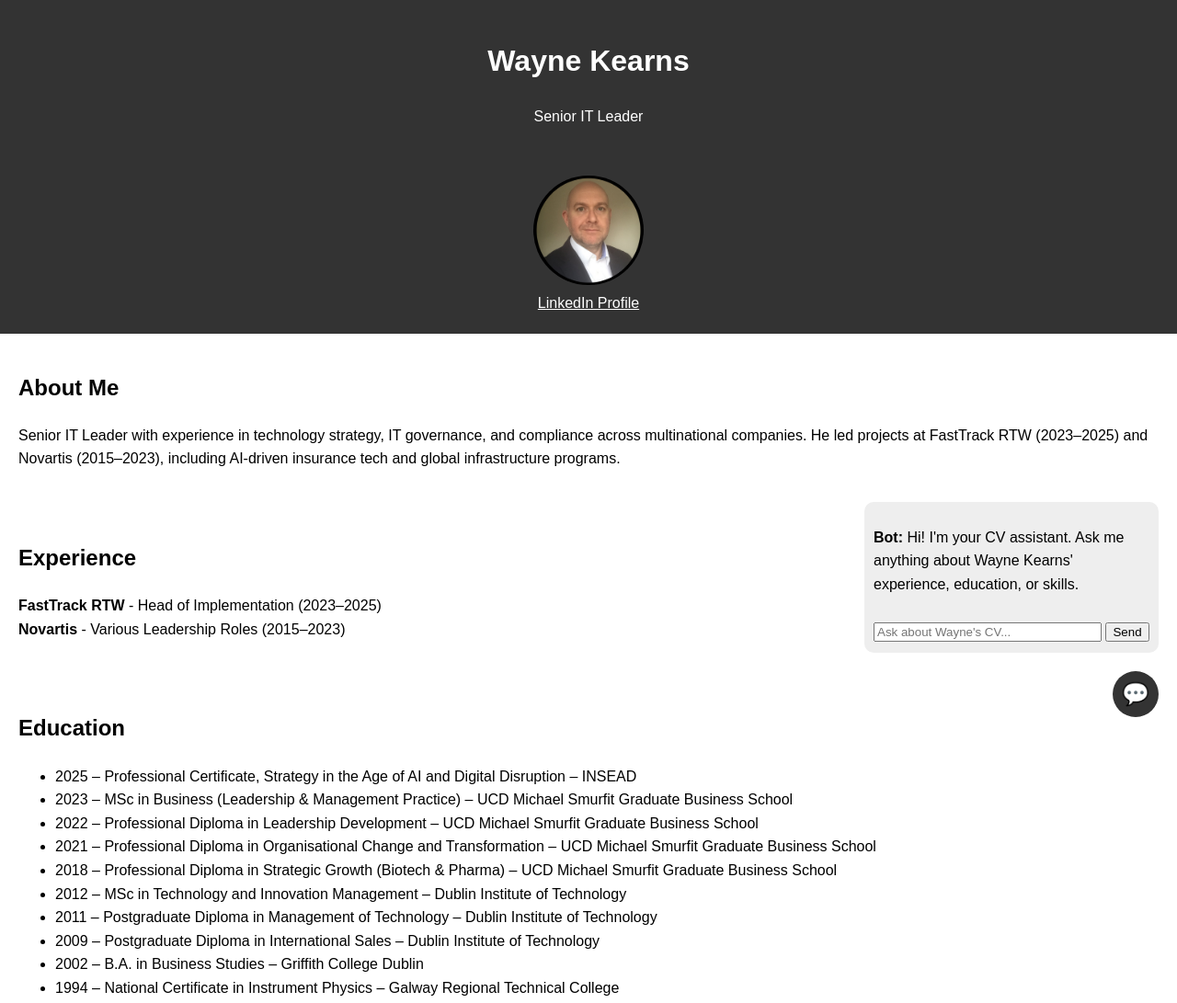
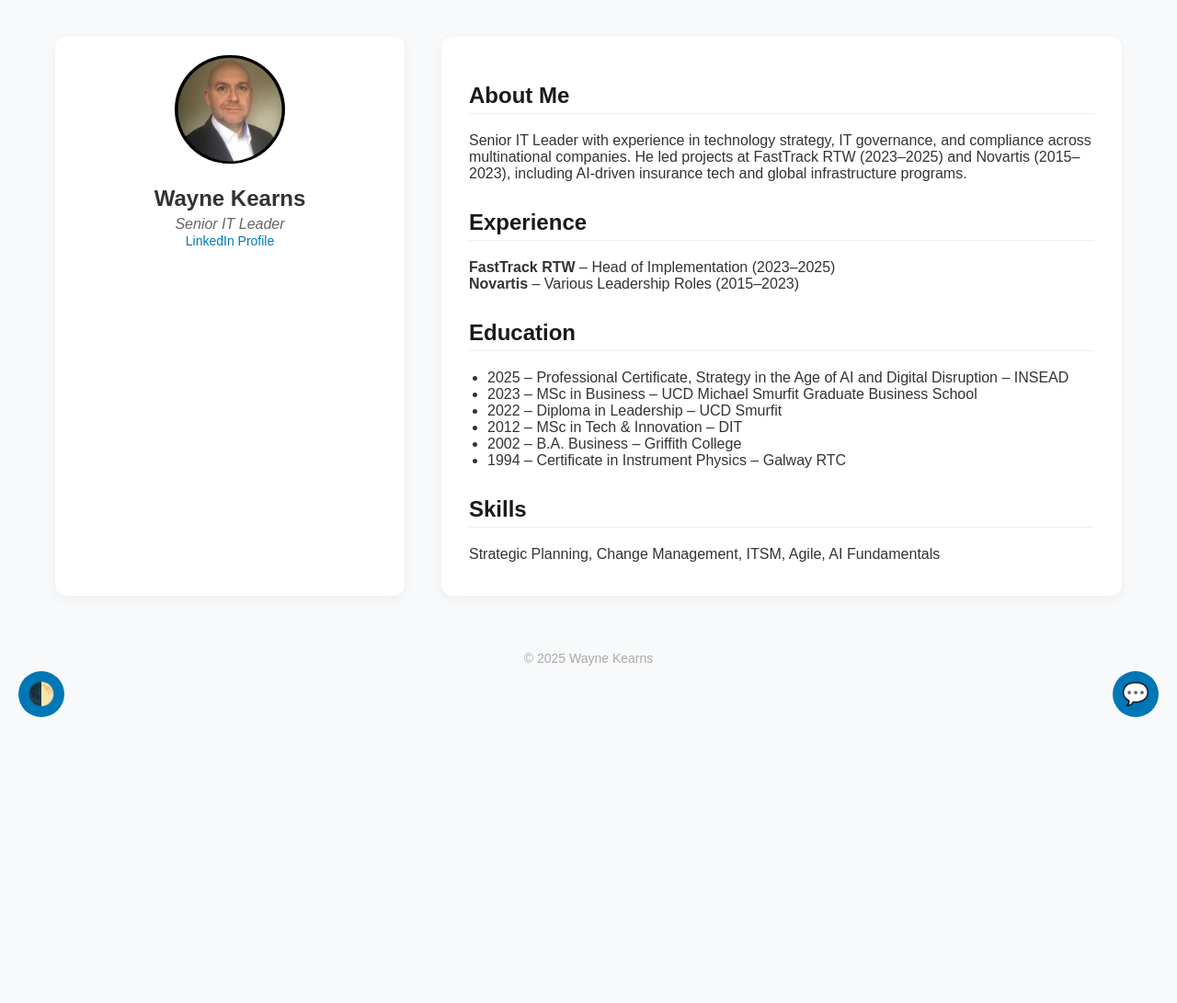
Before and after one commit to waynemkearns/waynecv-gpt, a website: page index.html in a window 1280 px wide. Shown: the top 1091 px of the page at 92% size. After the commit the page ends 800 px from the top, so only its background shows below. Drawn offline with Linux system fonts and the light colour scheme.

Commit message:
Add files via upload

```diff
--- a/index.html
+++ b/index.html
@@ -1,35 +1,189 @@
 <!DOCTYPE html>
 <html lang="en">
 <head>
-    <meta charset="UTF-8">
+  <meta charset="UTF-8" />
+  <meta name="viewport" content="width=device-width, initial-scale=1.0" />
   <title>Wayne Kearns - CV</title>
-    <meta name="viewport" content="width=device-width, initial-scale=1">
   <style>
-        body { font-family: Arial, sans-serif; margin: 0; padding: 0; line-height: 1.6; }
-        header { background: #333; color: #fff; padding: 20px; text-align: center; }
-        section { padding: 20px; }
-        footer { background: #f4f4f4; color: #333; text-align: center; padding: 10px; }
-        .chatbot { position: fixed; bottom: 90px; right: 20px; background: #eee; padding: 10px; border-radius: 10px; width: 300px; max-height: 400px; overflow-y: auto; display: block; }
-        .chatbot-toggle { position: fixed; bottom: 20px; right: 20px; background: #333; color: #fff; border: none; border-radius: 50%; width: 50px; height: 50px; font-size: 24px; cursor: pointer; }
+    :root {
+      --bg-light: #f7f9fb;
+      --bg-dark: #1e1e1e;
+      --text-light: #333;
+      --text-dark: #f0f0f0;
+      --card-bg-light: #fff;
+      --card-bg-dark: #2a2a2a;
+    }
 
-        @keyframes fadeIn {
-            from { opacity: 0; }
-            to { opacity: 1; }
+    body {
+      margin: 0;
+      font-family: Arial, sans-serif;
+      background-color: var(--bg-light);
+      color: var(--text-light);
+      transition: background-color 0.3s, color 0.3s;
+      display: flex;
+      flex-direction: column;
+      align-items: center;
     }
-        .fade-in {
-            animation: fadeIn 1s ease-in-out;
+
+    .dark-mode {
+      background-color: var(--bg-dark);
+      color: var(--text-dark);
+    }
+
+    .container {
+      display: flex;
+      max-width: 1200px;
+      width: 100%;
+      padding: 40px 20px;
+      box-sizing: border-box;
+      gap: 40px;
+    }
+
+    .sidebar {
+      flex: 1;
+      background: var(--card-bg-light);
+      border-radius: 12px;
+      padding: 20px;
+      box-shadow: 0 4px 12px rgba(0, 0, 0, 0.05);
+      text-align: center;
+      transition: background 0.3s;
+    }
+
+    .dark-mode .sidebar {
+      background: var(--card-bg-dark);
+    }
+
+    .sidebar img {
+      width: 120px;
+      border-radius: 60px;
+      margin-bottom: 10px;
+      transition: transform 0.3s;
+    }
+
+    .sidebar img:hover {
+      transform: scale(1.05);
+    }
+
+    .sidebar h1 {
+      margin: 10px 0 5px;
+      font-size: 1.5em;
+    }
+
+    .sidebar p {
+      margin: 0;
+      font-style: italic;
+      color: #666;
+    }
+
+    .sidebar a {
+      color: #0077b5;
+      text-decoration: none;
+      font-size: 14px;
+    }
+
+    .main {
+      flex: 2;
+      background: var(--card-bg-light);
+      border-radius: 12px;
+      padding: 20px 30px;
+      box-shadow: 0 4px 12px rgba(0, 0, 0, 0.05);
+      transition: background 0.3s;
+    }
+
+    .dark-mode .main {
+      background: var(--card-bg-dark);
+    }
+
+    .main h2 {
+      color: #1a1a1a;
+      border-bottom: 1px solid #eee;
+      padding-bottom: 5px;
+      margin-top: 30px;
+    }
+
+    ul {
+      padding-left: 20px;
+    }
+
+    footer {
+      text-align: center;
+      font-size: 14px;
+      color: #aaa;
+      padding: 20px;
+    }
+
+    .chatbot-toggle, .theme-toggle {
+      position: fixed;
+      bottom: 20px;
+      background: #0077b5;
+      color: white;
+      border: none;
+      border-radius: 50%;
+      width: 50px;
+      height: 50px;
+      font-size: 24px;
+      cursor: pointer;
+      z-index: 999;
+    }
+
+    .chatbot-toggle {
+      right: 20px;
+    }
+
+    .theme-toggle {
+      left: 20px;
+    }
+
+    .chatbot {
+      position: fixed;
+      bottom: 80px;
+      right: 20px;
+      background: white;
+      border-radius: 12px;
+      box-shadow: 0 4px 12px rgba(0, 0, 0, 0.15);
+      width: 320px;
+      max-height: 400px;
+      display: none;
+      flex-direction: column;
+      overflow: hidden;
+      z-index: 998;
+      transition: opacity 0.3s ease-in-out;
+    }
+
+    .chatbot header {
+      background: #0077b5;
+      color: white;
+      padding: 10px;
+      font-weight: bold;
+    }
+
+    .chat-body {
+      padding: 10px;
+      flex: 1;
+      overflow-y: auto;
+      font-size: 14px;
+    }
+
+    .chatbot input {
+      border: none;
+      border-top: 1px solid #eee;
+      padding: 10px;
+      width: 100%;
+      box-sizing: border-box;
+      font-size: 14px;
     }
   </style>
 </head>
 <body>
-    <header>
+  <div class="container">
+    <aside class="sidebar">
+      <img src="profile.jpg" alt="Wayne Kearns">
       <h1>Wayne Kearns</h1>
       <p>Senior IT Leader</p>
-        <br>
-        <img src="profile.jpg" alt="Wayne Kearns" style="width:120px;border-radius:60px;margin-top:10px;"><br>
-        <a href="https://linkedin.com/in/waynekearns" target="_blank" style="color:#fff;text-decoration:underline;">LinkedIn Profile</a>
-    </header>
+      <a href="https://linkedin.com/in/waynekearns" target="_blank">LinkedIn Profile</a>
+    </aside>
 
+    <main class="main">
       <section>
         <h2>About Me</h2>
         <p>Senior IT Leader with experience in technology strategy, IT governance, and compliance across multinational companies. He led projects at FastTrack RTW (2023–2025) and Novartis (2015–2023), including AI-driven insurance tech and global infrastructure programs.</p>
@@ -37,23 +191,19 @@
 
       <section>
         <h2>Experience</h2>
-        <p><strong>FastTrack RTW</strong> - Head of Implementation (2023–2025)<br>
-        <strong>Novartis</strong> - Various Leadership Roles (2015–2023)</p>
+        <p><strong>FastTrack RTW</strong> – Head of Implementation (2023–2025)<br>
+        <strong>Novartis</strong> – Various Leadership Roles (2015–2023)</p>
       </section>
 
       <section>
         <h2>Education</h2>
         <ul>
           <li>2025 – Professional Certificate, Strategy in the Age of AI and Digital Disruption – INSEAD</li>
-            <li>2023 – MSc in Business (Leadership & Management Practice) – UCD Michael Smurfit Graduate Business School</li>
-            <li>2022 – Professional Diploma in Leadership Development – UCD Michael Smurfit Graduate Business School</li>
-            <li>2021 – Professional Diploma in Organisational Change and Transformation – UCD Michael Smurfit Graduate Business School</li>
-            <li>2018 – Professional Diploma in Strategic Growth (Biotech & Pharma) – UCD Michael Smurfit Graduate Business School</li>
-            <li>2012 – MSc in Technology and Innovation Management – Dublin Institute of Technology</li>
-            <li>2011 – Postgraduate Diploma in Management of Technology – Dublin Institute of Technology</li>
-            <li>2009 – Postgraduate Diploma in International Sales – Dublin Institute of Technology</li>
-            <li>2002 – B.A. in Business Studies – Griffith College Dublin</li>
-            <li>1994 – National Certificate in Instrument Physics – Galway Regional Technical College</li>
+          <li>2023 – MSc in Business – UCD Michael Smurfit Graduate Business School</li>
+          <li>2022 – Diploma in Leadership – UCD Smurfit</li>
+          <li>2012 – MSc in Tech & Innovation – DIT</li>
+          <li>2002 – B.A. Business – Griffith College</li>
+          <li>1994 – Certificate in Instrument Physics – Galway RTC</li>
         </ul>
       </section>
 
@@ -61,80 +211,54 @@
         <h2>Skills</h2>
         <p>Strategic Planning, Change Management, ITSM, Agile, AI Fundamentals</p>
       </section>
-
-    <footer>
-        <p>&copy; 2025 Wayne Kearns</p>
-    </footer>
+    </main>
+  </div>
 
   <div class="chatbot" id="chatbot">
-        <p id="welcomeMessage" class="fade-in"><strong>Bot:</strong> Hi! I'm your CV assistant. Ask me anything about Wayne Kearns' experience, education, or skills.</p>
-        <div id="chat" style="max-height:200px;overflow-y:auto;margin-bottom:10px;"></div>
-        <input id="userInput" type="text" placeholder="Ask about Wayne's CV..." style="width:80%;" onkeydown="if(event.key === 'Enter') sendMessage();" />
-        <button onclick="sendMessage()">Send</button>
+    <header>Wayne’s CV Assistant</header>
+    <div class="chat-body" id="chat"></div>
+    <input id="userInput" placeholder="Ask about Wayne's CV..." onkeydown="if(event.key === 'Enter') sendMessage()" />
   </div>
   <button class="chatbot-toggle" onclick="toggleChatbot()">💬</button>
+  <button class="theme-toggle" onclick="toggleTheme()">🌓</button>
 
   <script>
-        const cvData = `Wayne Kearns is a Senior IT Leader with extensive experience in technology strategy, IT governance, and security compliance across multinational organizations. He has led major programs at FastTrack RTW and Novartis. His education includes:
-- 2025: Professional Certificate, Strategy in the Age of AI and Digital Disruption – INSEAD
-- 2023: MSc in Business (Leadership & Management Practice) – UCD Michael Smurfit Graduate Business School
-- 2022: Professional Diploma in Leadership Development – UCD Michael Smurfit Graduate Business School
-- 2021: Professional Diploma in Organisational Change and Transformation – UCD Michael Smurfit Graduate Business School
-- 2018: Professional Diploma in Strategic Growth (Biotech & Pharma) – UCD Michael Smurfit Graduate Business School
-- 2012: MSc in Technology and Innovation Management – Dublin Institute of Technology
-- 2011: Postgraduate Diploma in Management of Technology – Dublin Institute of Technology
-- 2009: Postgraduate Diploma in International Sales – Dublin Institute of Technology
-- 2002: B.A. in Business Studies – Griffith College Dublin
-- 1994: National Certificate in Instrument Physics – Galway Regional Technical College.`;
+    const cvData = `Wayne Kearns is a Senior IT Leader with experience in strategy, IT governance, and compliance. Projects include AI systems at FastTrack RTW and global transformation at Novartis. Education includes INSEAD, UCD, DIT, Griffith, and Galway RTC.`;
 
-        async function sendToGPT(question) {
-            try {
-                const response = await fetch("/.netlify/functions/chat", {
-                    method: "POST",
-                    headers: {
-                        "Content-Type": "application/json"
-                    },
-                    body: JSON.stringify({
-                        prompt: `${cvData}
-
-Question: ${question}`
-                    })
-                });
-
-                if (!response.ok) {
-                    console.error("Server responded with status:", response.status);
-                    throw new Error("Server error");
+    function toggleChatbot() {
+      const bot = document.getElementById("chatbot");
+      bot.style.display = bot.style.display === "none" || !bot.style.display ? "flex" : "none";
     }
 
-                const data = await response.json();
-                if (!data.response) {
-                    console.error("No 'response' field in API reply:", data);
-                    throw new Error("Malformed response");
+    function toggleTheme() {
+      document.body.classList.toggle("dark-mode");
     }
 
-                return data.response;
-            } catch (error) {
-                console.error("Chatbot error:", error);
-                return "Sorry, I couldn’t reach the server. Please try again later.";
+    async function sendMessage() {
+      const input = document.getElementById("userInput");
+      const userMessage = input.value.trim();
+      if (!userMessage) return;
+
+      const chat = document.getElementById("chat");
+      chat.innerHTML += `<p><strong>You:</strong> ${userMessage}</p>`;
+      input.value = "";
+
+      try {
+        const res = await fetch("/.netlify/functions/chat", {
+          method: "POST",
+          headers: { "Content-Type": "application/json" },
+          body: JSON.stringify({ prompt: `${cvData}
+
+Question: ${userMessage}` })
+        });
+        const data = await res.json();
+        chat.innerHTML += `<p><strong>Bot:</strong> ${data.response || "No response."}</p>`;
+        chat.scrollTop = chat.scrollHeight;
+      } catch (err) {
+        chat.innerHTML += `<p><strong>Bot:</strong> Error contacting server.</p>`;
       }
     }
-
-        function toggleChatbot() {
-            const chatbot = document.getElementById('chatbot');
-            chatbot.style.display = chatbot.style.display === 'none' ? 'block' : 'none';
-        }
-
-        function sendMessage() {
-            const input = document.getElementById("userInput");
-            const userMessage = input.value;
-            input.value = "";
-            const chat = document.getElementById("chat");
-            chat.innerHTML += `<p><strong>You:</strong> ${userMessage}</p>`;
-            sendToGPT(userMessage).then(reply => {
-                chat.innerHTML += `<p><strong>Bot:</strong> ${reply}</p>`;
-                chat.scrollTop = chat.scrollHeight;
-            });
-        }
   </script>
+  <footer>&copy; 2025 Wayne Kearns</footer>
 </body>
 </html>
```
Lines whose indentation alone changed are shown as unchanged.
